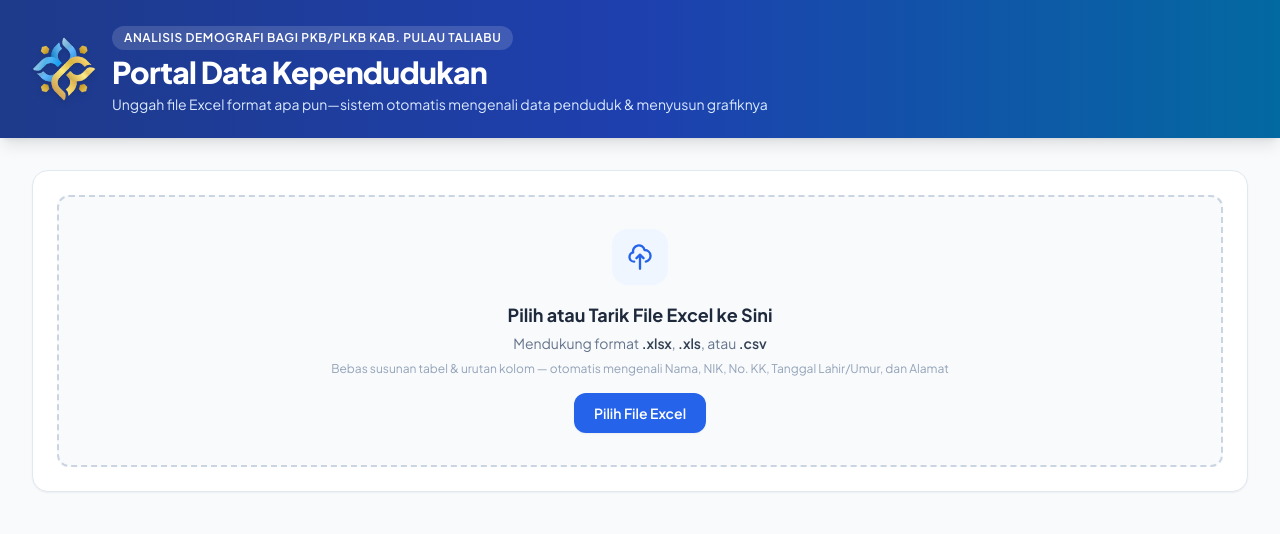
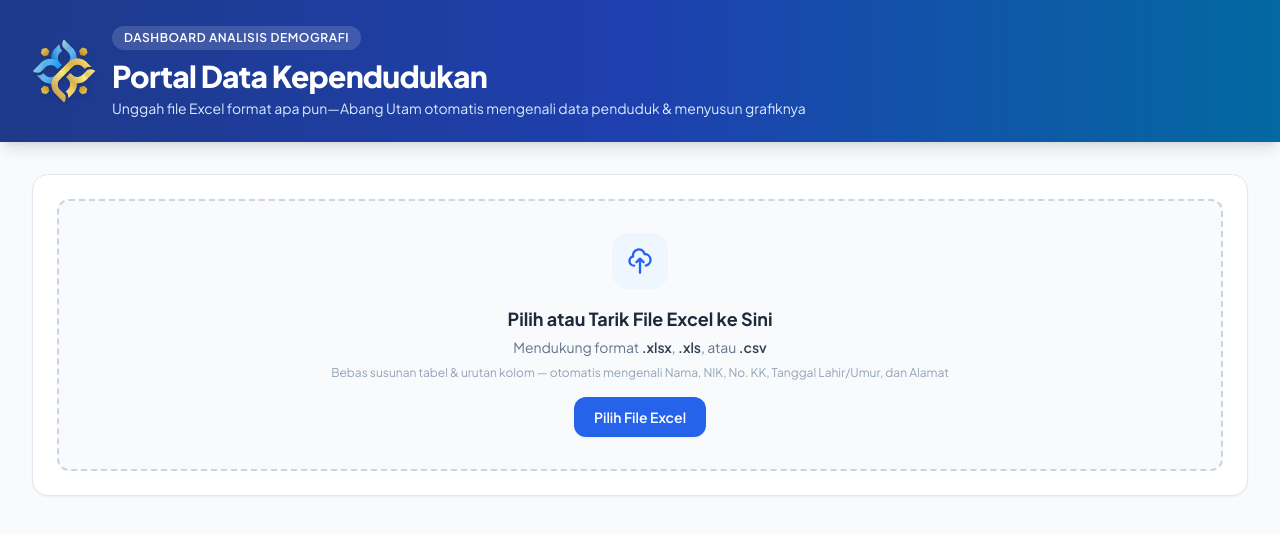
Before and after one commit to ifatsamsul77-lgtm/Rekap-Penduduk, a plain HTML site: page index.html in a window 1280 px wide. Drawn offline with nearby package versions, Linux system fonts and the light colour scheme.

Commit message:
Update index.html

```diff
--- a/index.html
+++ b/index.html
@@ -28,11 +28,11 @@
       <div class="flex items-center gap-4">
         <img src="logo.png" alt="Logo Instansi" class="shrink-0 h-14 w-14 sm:h-16 sm:w-16 object-contain drop-shadow-md" onerror="this.style.display='none'" />
         <div>
-          <span class="inline-block px-3 py-1 text-xs font-semibold tracking-wider uppercase bg-white/15 rounded-full mb-1">
-            Analisis Demografi Bagi PKB/PLKB Kab. Pulau Taliabu
+          <span class="inline-block px-3 py-1 text-xs font-semibold tracking-wider uppercase bg-white/15 rounded-full mb-2">
+          Dashboard Analisis Demografi
           </span>
           <h1 class="text-2xl sm:text-3xl font-extrabold tracking-tight">Portal Data Kependudukan</h1>
-          <p class="text-blue-100 text-sm mt-1">Unggah file Excel format apa pun—sistem otomatis mengenali data penduduk &amp; menyusun grafiknya</p>
+          <p class="text-blue-100 text-sm mt-1">Unggah file Excel format apa pun—Abang Utam otomatis mengenali data penduduk &amp; menyusun grafiknya</p>
         </div>
       </div>
       <div class="flex flex-wrap gap-2">
```
